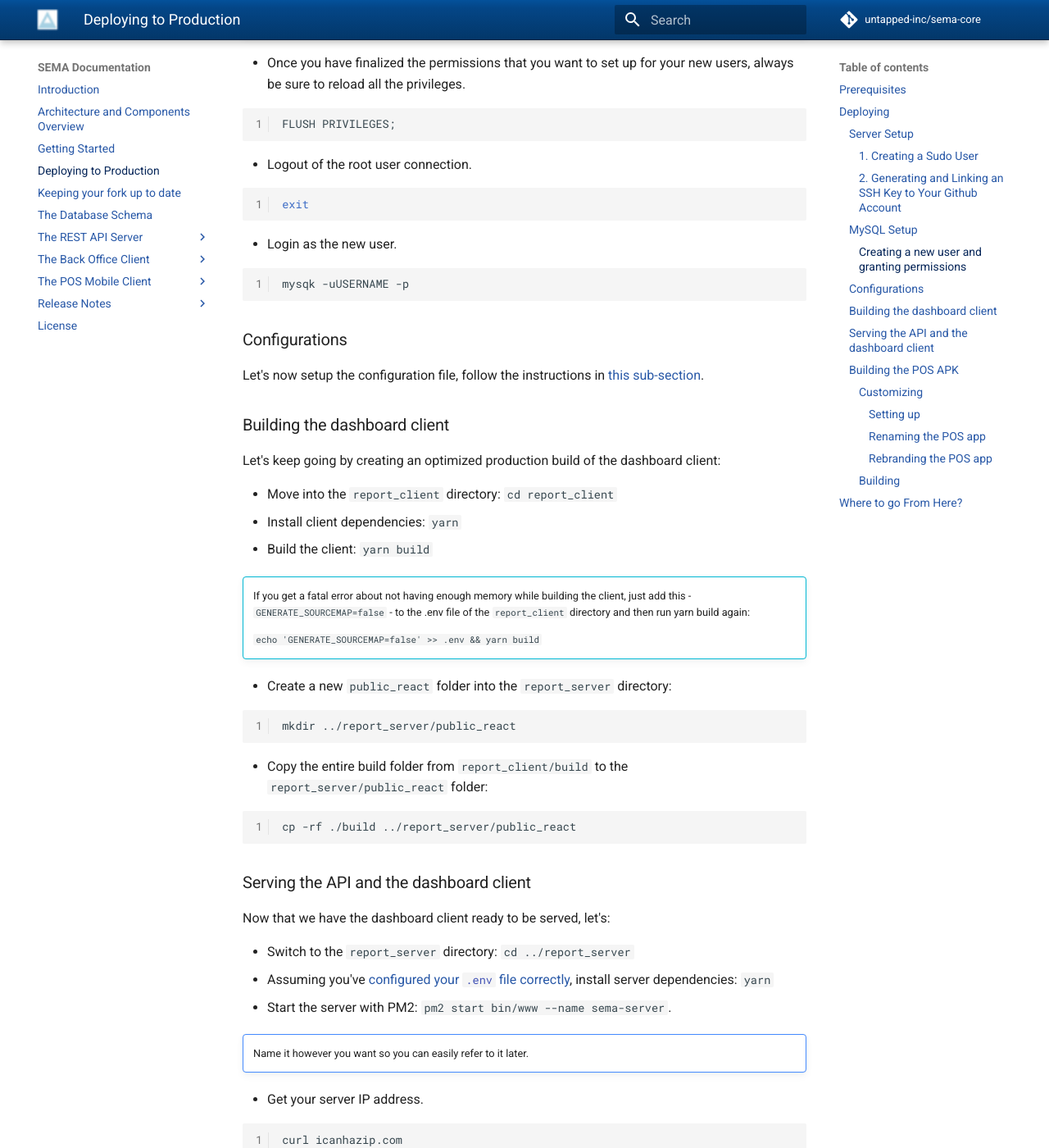
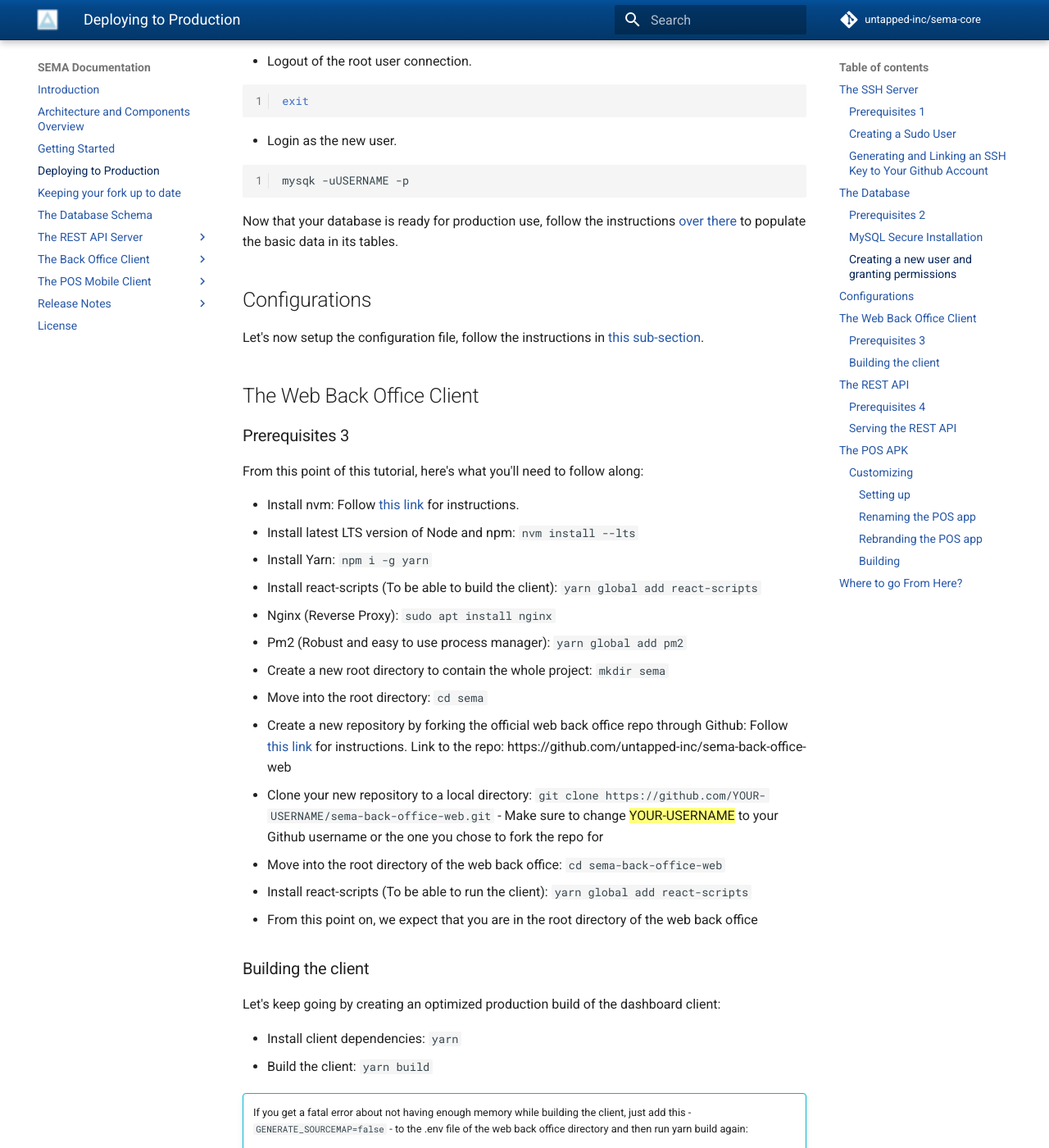
Before and after one commit to untapped-inc/sema-docs, an MkDocs documentation site: the page built from docs/deploying-to-production.md, in a window 1280 px wide and 1400 px high, scrolled down 3853 px. Shown: the whole window at 82% size. Built offline with MkDocs 1.6.1 and Material for MkDocs 9.7.7, drawn with Linux system fonts in a browser that asks for light colours; comment, search, counter and statistics services are not loaded; some of the changed text lies outside the part shown.

Commit message:
[WIP] Update docs according to new architecture changes

````diff
--- a/docs/deploying-to-production.md
+++ b/docs/deploying-to-production.md
@@ -4,32 +4,22 @@
 
 This section is a tutorial on how to deploy the system in production mode. The previous section was about running it locally and we strongly recommend that you go through the process before you start with this one because they have a lot in common.
 
-In fact, we will not go over some details that we covered in that section, so please, [go through it](sema-docs/getting-started) if you haven't done so yet.
+In fact, this section is only meant to be a **best practices** tutorial when it comes to production deployment, so we will not go over some details that we covered in the Getting Started section, therefore, please, [go through it](getting-started.md) if you haven't done so yet.
 
-## Prerequisites
+!!! note
+    Unless otherwise noted, all the instructions below should happen on the cloud, on your own SSH server. Not your personal computer.
 
-* A linux server - preferably Ubuntu - with SSH access. We use [DigitalOcean](https://digitalocean.com).
-* Install nvm: Follow [this link](https://github.com/creationix/nvm#installation) for instructions.
-* Install latest LTS version of Node and npm: `nvm install --lts`
-* Install Yarn: `npm i -g yarn`
-* Install MySQL: Follow [this link for Ubuntu 16.04](https://www.digitalocean.com/community/tutorials/how-to-install-mysql-on-ubuntu-16-04) Or find the right turorial for your version of Ubuntu.
-* Install react-scripts (To be able to build the client): `yarn global add react-scripts`
-* Fork the project repo through Github: Follow [this link](https://help.github.com/articles/fork-a-repo/) for instructions.
-* Nginx (Reverse Proxy): `sudo apt install nginx`
-* Pm2 (Robust Process Manager): `yarn global add pm2`
-* Clone your new Git repo to your server: `git clone https://github.com/YOUR-USERNAME/sema-core.git` - Make sure to change ==YOUR-USERNAME== to your Github username.
-* Move into your new folder: `cd sema-core`
-* From this point on, we expect that you are in the root directory of the project.
+## The SSH Server
 
-## Deploying
+### Prerequisites 1
 
-Assuming you have a Linux server ready and you've installed all the necessary prerequisites *correctly*, let's get started.
+From this point of this tutorial, here's what you'll need to follow along:
 
-### Server Setup
+* A linux server - preferably Ubuntu - with SSH access. We recommend [DigitalOcean](https://digitalocean.com)
 
-The SSH server is ready but it's not setup yet, let's get this taken care of.
+### Creating a Sudo User
 
-#### 1. Creating a Sudo User
+Assuming you got yourself an SSH server with root access, let's configure it.
 
 Follow those steps to create a new sudo user so you don't have to login as root:
 
@@ -111,12 +101,20 @@
 
 This will also make your connection with Github even more secure.
 
-Github already has some great documentation for those:
+Github already has great documentation for those:
 
 1. Generating a new SSH key: [Github Docs](https://help.github.com/articles/generating-a-new-ssh-key-and-adding-it-to-the-ssh-agent/#platform-linux)
 2. Adding/Linking an SSH key to your Github account: [Github docs](https://help.github.com/articles/adding-a-new-ssh-key-to-your-github-account/#platform-linux)
 
-### MySQL Setup
+## The Database
+
+### Prerequisites 2
+
+From this point of this tutorial, here's what you'll need to follow along:
+
+* Install MySQL: Follow [this link for Ubuntu 16.04](https://www.digitalocean.com/community/tutorials/how-to-install-mysql-on-ubuntu-16-04) Or find the right turorial for your version of Ubuntu.
+
+### MySQL Secure Installation
 
 While installing MySQL, you should have received a prompt to enter a password for the root MySQL user. You will need it for subsequent root connections.
 
@@ -130,7 +128,7 @@
 
     Whatever you do here won't affect our deployment.
 
-#### Creating a new user and granting permissions
+### Creating a new user and granting permissions
 
 * Connect to the MySQL server as root:
 
@@ -176,40 +174,72 @@
 mysqk -uUSERNAME -p
 ```
 
-### Configurations
+Now that your database is ready for production use, follow the instructions [over there](getting-started.md) to populate the basic data in its tables.
 
-Let's now setup the configuration file, follow the instructions in [this sub-section](/sema-docs/getting-started/#configurations).
+## Configurations
 
-### Building the dashboard client
+Let's now setup the configuration file, follow the instructions in [this sub-section](getting-started.md#configurations_1).
+
+## The Web Back Office Client
+
+### Prerequisites 3
+
+From this point of this tutorial, here's what you'll need to follow along:
+
+* Install nvm: Follow [this link](https://github.com/creationix/nvm#installation) for instructions.
+* Install latest LTS version of Node and npm: `nvm install --lts`
+* Install Yarn: `npm i -g yarn`
+* Install react-scripts (To be able to build the client): `yarn global add react-scripts`
+* Nginx (Reverse Proxy): `sudo apt install nginx`
+* Pm2 (Robust and easy to use process manager): `yarn global add pm2`
+* Create a new root directory to contain the whole project: `mkdir sema`
+* Move into the root directory: `cd sema`
+* Create a new repository by forking the official web back office repo through Github: Follow [this link](https://help.github.com/articles/fork-a-repo/) for instructions. Link to the repo: https://github.com/untapped-inc/sema-back-office-web
+* Clone your new repository to a local directory: `git clone https://github.com/YOUR-USERNAME/sema-back-office-web.git` - Make sure to change ==YOUR-USERNAME== to your Github username or the one you chose to fork the repo for
+* Move into the root directory of the web back office: `cd sema-back-office-web`
+* Install react-scripts (To be able to run the client): `yarn global add react-scripts`
+* From this point on, we expect that you are in the root directory of the web back office
+
+### Building the client
 
 Let's keep going by creating an optimized production build of the dashboard client:
 
-* Move into the `report_client` directory: `cd report_client`
 * Install client dependencies: `yarn`
 * Build the client: `yarn build`
 
 !!! info ""
-    If you get a fatal error about not having enough memory while building the client, just add this - `GENERATE_SOURCEMAP=false` - to the .env file of the `report_client` directory and then run yarn build again:
+    If you get a fatal error about not having enough memory while building the client, just add this - `GENERATE_SOURCEMAP=false` - to the .env file of the web back office directory and then run yarn build again:
 
     `echo 'GENERATE_SOURCEMAP=false' >> .env && yarn build`
-* Create a new `public_react` folder into the `report_server` directory:
+
+## The REST API
+
+### Prerequisites 4
+
+From this point of this tutorial, here's what you'll need to follow along:
+
+* Assuming you are currently in the `sema-back-office-web` directory, move back into the root directory: `cd ..`
+* Create a new repository by forking the official REST API repo through Github: Follow [this link](https://help.github.com/articles/fork-a-repo/) for instructions. Link to the repo: https://github.com/untapped-inc/sema-core
+* Clone your new repository to a local directory: `git clone https://github.com/YOUR-USERNAME/sema-core.git` - Make sure to change ==YOUR-USERNAME== to your Github username or the one you chose to fork the repo for
+* Move into the root directory of the REST API: `cd sema-core`
+* From this point on, we expect that you are in the root directory of the REST API
+
+### Serving the REST API
+
+Now that we have the Back Office client ready to be served, let's:
+
+* Create a new `public_react` directory:
 
 ```
-mkdir ../report_server/public_react
+mkdir public_react
 ```
 
-* Copy the entire build folder from `report_client/build` to the `report_server/public_react` folder:
+* Copy the entire build directory from the back office client `build` dir to the `public_react` directory:
 
 ```
-cp -rf ./build ../report_server/public_react
+cp -rf ../sema-back-office-web/build ./public_react
 ```
-
-### Serving the API and the dashboard client
-
-Now that we have the dashboard client ready to be served, let's:
-
-* Switch to the `report_server` directory: `cd ../report_server`
-* Assuming you've [configured your `.env` file correctly](/sema-docs/getting-started/#configurations), install server dependencies: `yarn`
+* Assuming you've [configured your `.env` file correctly](getting-started.md#configurations_1), install server dependencies: `yarn`
 * Start the server with PM2: `pm2 start bin/www --name sema-server`.
 
 !!! note ""
@@ -266,25 +296,25 @@
 
     You can now setup DNS zone records for your server.
 
-### Building the POS APK
+## The POS APK
 
 We will now build a customized version of the POS app.
 
 !!! info ""
     For this part, do not do it on the SSH server. Do it locally on your development machine.
 
-#### Customizing
+### Customizing
 
 Customizing the POS app for your SWE is a breeze. Let's get to it.
 
-##### Setting up
+#### Setting up
 
 * Follow the Android setup steps at [the official react native  docs](https://facebook.github.io/react-native/docs/getting-started.html#content). Make sure you select the appropriate tabs in the instructions.
     * "Building Projects with Native Code"
     * "Development OS: macOS or Windows or Linux.
     * Target OS: Android"
 
-##### Renaming the POS app
+#### Renaming the POS app
 
 To rename the POS app, simply use our `rename` yarn/npm script.
 
@@ -303,7 +333,7 @@
     yarn rename JIBUPOS "SEMA Jibu"
     ```
 
-##### Rebranding the POS app
+#### Rebranding the POS app
 
 Rebranding involves changing the logos on the POS app, the on-screen app logo and the background of the login screen.
 
@@ -400,7 +430,7 @@
 * <a href="https://gitter.im/sema-dev/" target="_blank">Join the community chat</a> so you can have 24/7 support for free from both the community and the core developers of SEMA.
 * [The Database Schema](/sema-docs/the-database-schema)
 * [The REST API Server](/sema-docs/rest-api/overview)
-* [The Dashboard client](/sema-docs/dashboard/overview)
+* [The Back Office Client](/sema-docs/dashboard/overview)
 <!-- * [The POS client](/the-pos-client) -->
 
 Feel free to leave a comment down below for any questions and clarifications.
````
Also changed, not shown: other parts of docs/deploying-to-production.md (+1 -1 lines).
